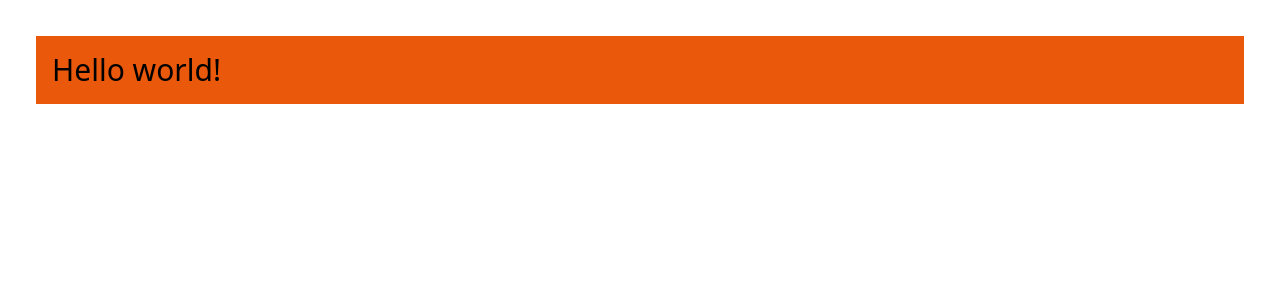
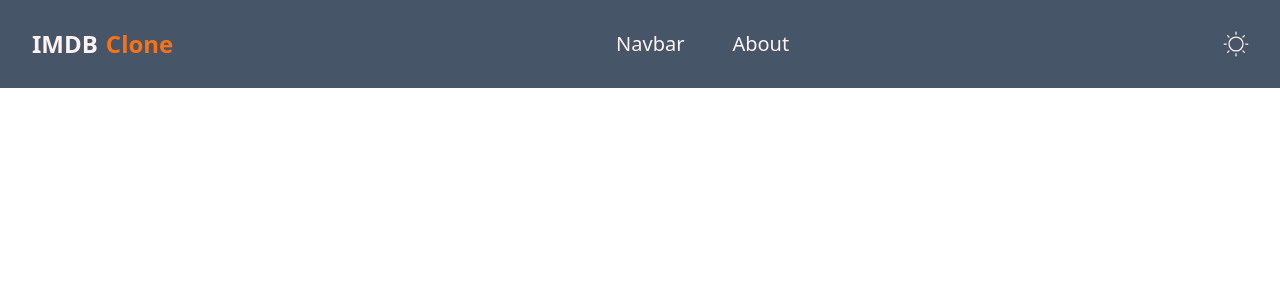
Before and after one commit to MukeshOdhano/imdb, a Next.js app: page / in a window 1280 px wide. Shown: the top 300 px of the page. Built offline with nearby package versions, Linux system fonts and the light colour scheme.

Commit message:
Header Transition

```diff
--- a/package.json
+++ b/package.json
@@ -13,7 +13,8 @@
     "eslint-config-next": "13.2.4",
     "next": "13.2.4",
     "react": "18.2.0",
-    "react-dom": "18.2.0"
+    "react-dom": "18.2.0",
+    "react-icons": "^4.8.0"
   },
   "devDependencies": {
     "autoprefixer": "^10.4.14",
--- a/src/app/api/hello/route.js
+++ /dev/null
@@ -1,3 +0,0 @@
-export async function GET(request) {
-  return new Response('Hello, Next.js!')
-}
--- a/src/app/layout.js
+++ b/src/app/layout.js
@@ -1,3 +1,5 @@
+import Header from '@/components/Header'
+
 import './globals.css'
 
 export const metadata = {
@@ -8,7 +10,15 @@ export const metadata = {
 export default function RootLayout({ children }) {
   return (
     <html lang="en">
-      <body>{children}</body>
+      <body>
+        {/* Header */}
+        <Header/>
+        {/* Navbar */}
+
+        {/* Search */}
+
+        {children}
+      </body>
     </html>
   )
 }
--- a/src/app/page.js
+++ b/src/app/page.js
@@ -3,10 +3,8 @@ import "./globals.css"
 
 export default function Home() {
   return (
-    <main className='m-9 bg-orange-600 p-4'>
-        <h1 className="text-3xl">
-          Hello world!
-        </h1>
+    <main>
+
     </main>
   )
 }
--- /dev/null
+++ b/src/components/Header.js
@@ -0,0 +1,38 @@
+import React from 'react'
+import {Menu, LightMode} from './MenuItem'
+
+import { AiFillHome } from 'react-icons/ai';
+import {BsFillInfoCircleFill} from 'react-icons/bs'
+import Link from 'next/link';
+
+
+export default function Header() {
+  return (
+      <div className=' p-2 lg:p-6 md:p-4 text-red-50 bg-slate-600 flex justify-between items-center flex-row-reverse lg:flex-row md:flex-row md:text-1xl'>
+         <div className='flex justify items-center'>
+            <div className=" mr-2 inline lg:hidden md:hidden ">
+               <LightMode />
+            </div>
+
+            <Link href="/">
+               <h1 className='text-2xl font-bold'>
+                  <span className='bg-orange-500 rounded-md px-2 sm:bg-slate-600 '>IMDB</span>
+                  <span className='text-orange-500  hidden sm:inline'>Clone</span>
+               </h1>
+            </Link>
+         </div>
+
+         <div className='flex'>
+            <div className='text-2xl lg:text-[20px] flex justify-between'>
+               <Menu title="Navbar" address="/" Icon={AiFillHome}/>
+               <Menu title="About" address="/about" Icon={BsFillInfoCircleFill}/>
+            </div>
+
+         </div>
+
+         <div className='hidden bg:inline md:inline '>
+            <LightMode className=''/>
+         </div>
+      </div>
+  )
+}
--- /dev/null
+++ b/src/components/MenuItem.js
@@ -0,0 +1,32 @@
+import Link from 'next/link'
+import React from 'react'
+
+import {CiLight} from 'react-icons/ci'
+
+const Styles={
+  transition: "all .3s ease-in"
+}
+
+function Menu({title, address, Icon}) {
+  return (
+    <div >
+      <Link href={address} className=' hover:text-orange-400 'style={Styles}>
+        <Icon className="mx-2 text-2xl sm:hidden"/>
+        <p className='mr-4 lg:ml-8 hidden sm:inline'>{title}</p>
+      </Link>
+    </div>
+  )
+}
+
+function LightMode(){
+  return(
+    <div style={Styles} className=' w-10 h-10 font-bold text-3xl flex justify-center items-center hover:bg-orange-500 rounded-full '>
+      <CiLight className=' cursor-pointer'></CiLight>
+    </div>
+  )
+}
+
+export {
+  Menu,
+  LightMode,
+}
```
Also changed, not shown: 1 other file (tests, documents, lock files or other folders).
